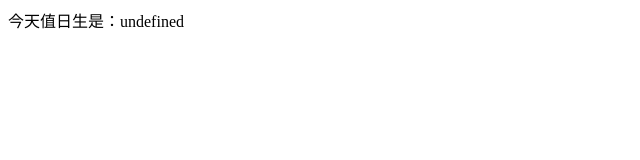
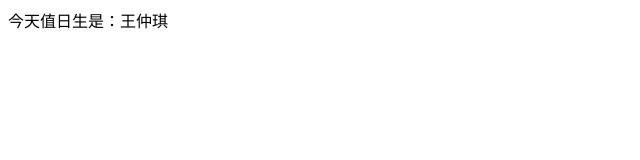
Before and after one commit to GUI-nephelo/chirstmas-tree, a plain HTML site: page a.html in a window 1280 px wide. Shown: the full height of the page, 0-640 px from the left. Drawn offline with Linux system fonts and the light colour scheme.

Commit message:
Update a.html

```diff
--- a/a.html
+++ b/a.html
@@ -6,6 +6,6 @@
   <script>
     var a=["王仲琪","马靖尧","王浩琪","王晨"];
     var startTime=1640620800;
-    document.write("今天值日生是："+a[(Date.now()*0.001-startTime)%86400]);
+    document.write("今天值日生是："+a[Math.floor((Date.now()*0.001-startTime)/86400)%4]);
   </script>
 </html>
```
